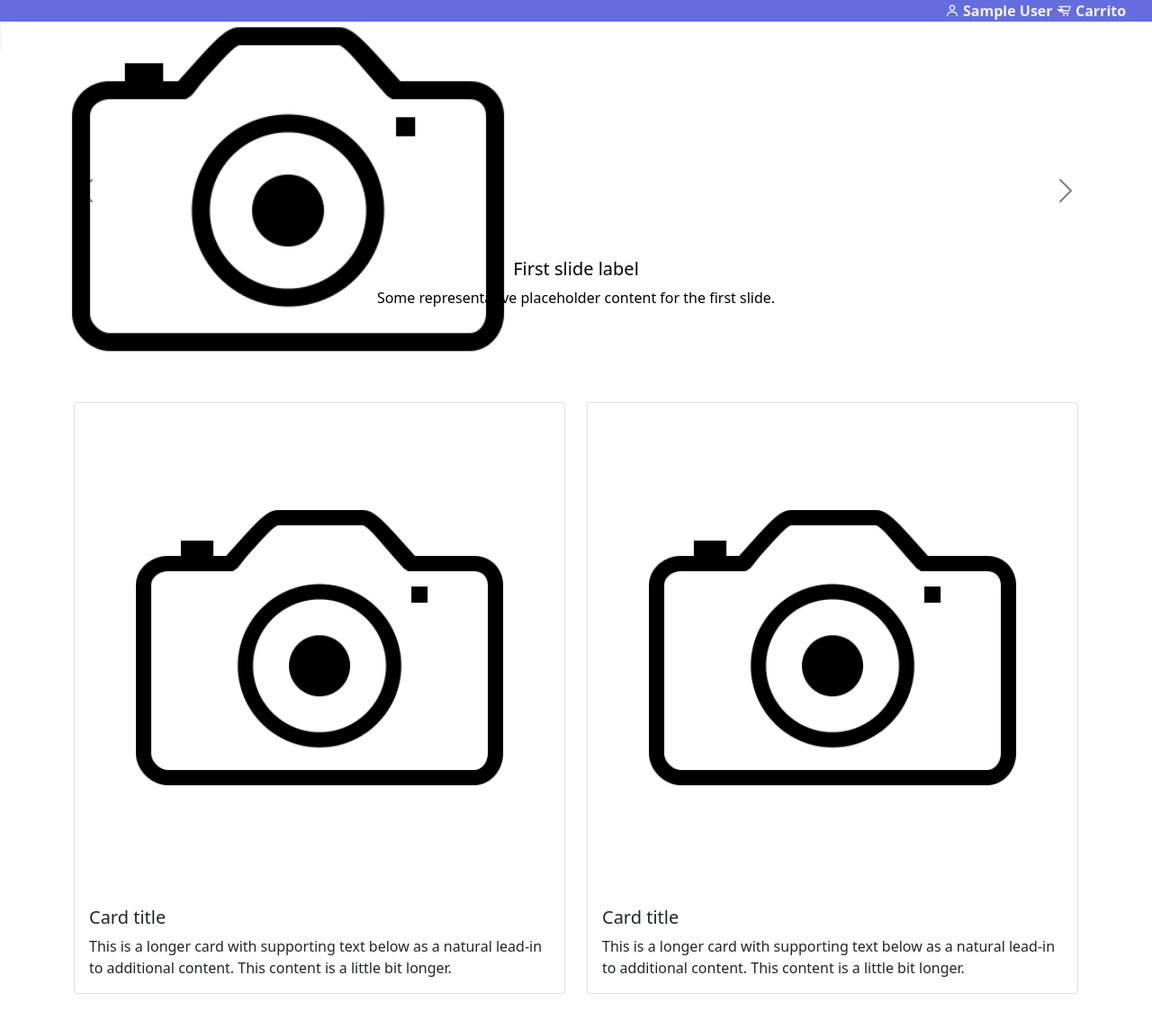
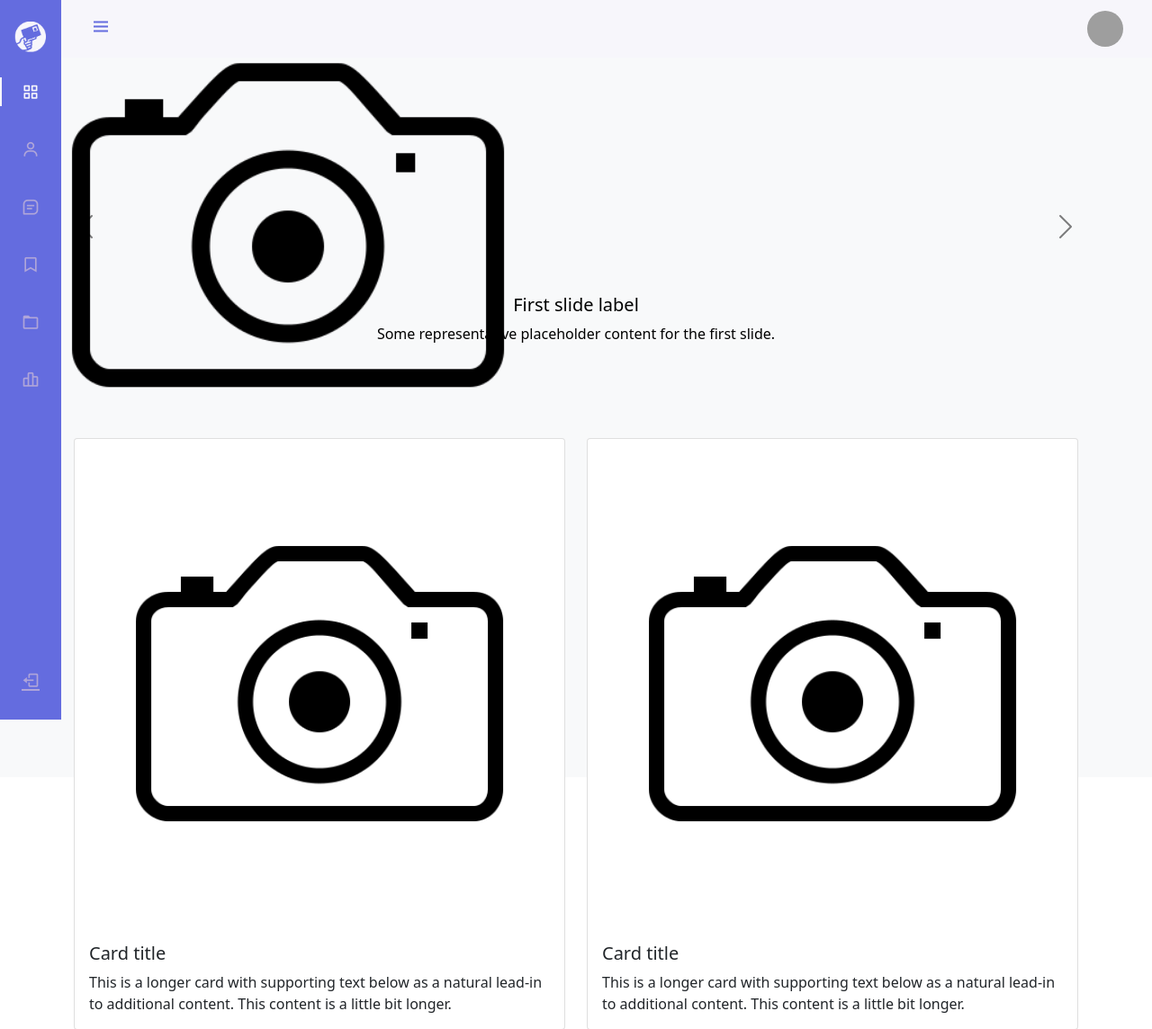
Before and after one commit to joellpz/confid, a PHP site: page / in a window 1280 px wide. Shown: the top 1144 px of the page at 90% size. Run offline with PHP 8.4, Linux system fonts and the light colour scheme; the visitor is signed in with stand-in values (Sample User, id 1); tables that the repository leaves empty or names only in its code hold one stand-in row (values such as "Sample post"); some libraries are stand-ins or nearby versions; grey boxes are pictures that could not be loaded.

Commit message:
Inicio session y diferentes headers funcionando

```diff
--- a/header.php
+++ b/header.php
@@ -37,7 +37,33 @@
     </div>
 </header>
 -->
-<?php session_start(); ?>
+<?php
+    session_start();
+    $trabajador = false;
+    $cliente = false;
+    require 'php/config.php';
+
+    if(isset($_SESSION['user_id'])){
+        $consulta_trabajadores = "SELECT idUsuario FROM trabajadores WHERE idUsuario = '$_SESSION[user_id]'";
+        $trabajadores = mysqli_query($conn, $consulta_trabajadores);
+        $row_trab = mysqli_fetch_array($trabajadores);
+        if($row_trab){
+            $trabajador = true;
+            $cliente = false;
+        }else{
+            $consulta_clientes = "SELECT idUsuario FROM clientes WHERE idUsuario = '$_SESSION[user_id]'";
+            $clientes = mysqli_query($conn, $consulta_clientes);
+            $row_cli = mysqli_fetch_array($clientes);
+            if ($row_cli){
+                $cliente = true;
+                $trabajador = false;
+            }
+        }
+    }
+
+
+
+?>
 <style>
 
     .in-se{
@@ -54,7 +80,81 @@
 
 </style>
 <header>
-    <?php if (!isset($_SESSION['user_id'])) { ?>
+    <?php
+        if ($cliente) {
+    ?>
+        <div class="flex-row navbar-nav ms-auto justify-content-end top-container">
+            <div class="dropdown">
+                <a class=" link px-3 d-flex align-items-center dropdown-toggle" href="#" role="button" id="dropdownMenuLink" data-bs-toggle="dropdown" aria-expanded="false">
+                    <i class='bx bx-user px-1'></i>
+                    <span class="d-none d-md-inline-block"><?php echo $_SESSION['user_name']; ?></span>
+                </a>
+                <div class="dropdown-menu">
+                    <a class="dropdown-item" href="#">Action</a>
+                    <a class="dropdown-item" href="#">Another action</a>
+                    <div class="dropdown-divider"></div>
+                    <a class="dropdown-item" href="/php/signout.php">Cerrar Sesión</a>
+                </div>
+            </div>
+            <a class=" link px-3 d-flex align-items-center" href="#">
+                <i class="bx bx-cart-alt px-1"></i>
+                <span class="d-none d-md-inline-block">Carrito</span>
+            </a>
+        </div>
+
+    <?php
+        } else if ($trabajador) {
+    ?>
+        <section class="admin_body" id="body-pd">
+            <script src="/js/header_show.js"></script>
+            <header class="header" id="header">
+                <div class="header_toggle"> <i class='bx bx-menu' id="header-toggle"></i> </div>
+                <div class="header_img"> <img src="https://i.imgur.com/hczKIze.jpg" alt=""> </div>
+            </header>
+            <div class="l-navbar" id="nav-bar">
+                <nav class="nav">
+                    <div>
+                        <a href="#" class="nav_logo">
+                            <img src="/img/logo/white-icono-logo-CONFID.png" width="35px">
+                            <span class="nav_logo-name">C O N F I D</span>
+                        </a>
+                        <div class="nav_list">
+                            <a href="#" class="nav_link active">
+                                <i class='bx bx-grid-alt nav_icon'></i>
+                                <span class="nav_name">Pagina Principal</span>
+                            </a>
+                            <a href="#" class="nav_link">
+                                <i class='bx bx-user nav_icon'></i>
+                                <span class="nav_name">Usuarios</span>
+                            </a>
+                            <a href="#" class="nav_link">
+                                <i class='bx bx-message-square-detail nav_icon'></i>
+                                <span class="nav_name">Messages</span>
+                            </a>
+                            <a href="#" class="nav_link">
+                                <i class='bx bx-bookmark nav_icon'></i>
+                                <span class="nav_name">Bookmark</span>
+                            </a>
+                            <a href="#" class="nav_link">
+                                <i class='bx bx-folder nav_icon'></i>
+                                <span class="nav_name">Pedidos</span>
+                            </a>
+                            <a href="#" class="nav_link">
+                                <i class='bx bx-bar-chart-alt-2 nav_icon'></i>
+                                <span class="nav_name">Stats</span>
+                            </a>
+                        </div>
+                    </div>
+                    <a href="php/signout.php" class="nav_link">
+                        <i class='bx bx-log-out nav_icon'></i>
+                        <span class="nav_name">SignOut</span>
+                    </a>
+                </nav>
+            </div>
+        </section>
+    <?php
+        } else {
+    ?>
         <div class="flex-row navbar-nav ms-auto justify-content-end top-container">
             <div class="dropdown">
                 <a class=" link px-3 d-flex align-items-center dropdown-toggle" href="#" role="button" id="dropdownMenuLink" data-bs-toggle="dropdown" aria-expanded="false">
@@ -90,25 +190,6 @@
                 <span class="d-none d-md-inline-block">Carrito</span>
             </a>
         </div>
-    <?php } else { ?>
-            <div class="flex-row navbar-nav ms-auto justify-content-end top-container">
-                <div class="dropdown">
-                    <a class=" link px-3 d-flex align-items-center dropdown-toggle" href="#" role="button" id="dropdownMenuLink" data-bs-toggle="dropdown" aria-expanded="false">
-                        <i class='bx bx-user px-1'></i>
-                        <span class="d-none d-md-inline-block"><?php echo $_SESSION['user_name']; ?></span>
-                    </a>
-                    <div class="dropdown-menu">
-                <a class="dropdown-item" href="#">Action</a>
-                <a class="dropdown-item" href="#">Another action</a>
-                <div class="dropdown-divider"></div>
-                <a class="dropdown-item" href="/php/signout.php">Cerrar Sesión</a>
-    </div>
-    </div>
-                <a class=" link px-3 d-flex align-items-center" href="#">
-                    <i class="bx bx-cart-alt px-1"></i>
-                    <span class="d-none d-md-inline-block">Carrito</span>
-                </a>
-            </div>
-    <?php } ?>
+    <?php }?>
 
 </header>
--- a/header_admin.html
+++ b/header_admin.html
@@ -15,7 +15,7 @@
 
 <html>
 <html>
-    <body class="admin_body" id="body-pd">
+    <section class="admin_body" id="body-pd">
         <script src="/js/header_show.js"></script>
         <header class="header" id="header">
             <div class="header_toggle"> <i class='bx bx-menu' id="header-toggle"></i> </div>
@@ -64,5 +64,5 @@
         <div class="height-100 bg-light">
             <h4>Main Components</h4>
         </div>
-    </body>
+    </section>
 </html>
--- a/index.php
+++ b/index.php
@@ -27,6 +27,7 @@
     </style>
     <body>
         <?php include_once 'header.php'; ?>
+        <div class="height-100 bg-light">
         <div id="carouselExampleControls" class="carousel slide carousel-dark" data-bs-ride="carousel"> <!-- Las imagenes deberian tener el mismo tamaño o proporción. Tener en cuenta al escoger las imagenes el color del carousel-->
             <div class="carousel-inner">
                 <div class="carousel-item active">
@@ -134,5 +135,6 @@
             </div>
         </div>
         </div>
+        </div>
     </body>
 </html>
--- a/style/style.css
+++ b/style/style.css
@@ -180,7 +180,7 @@
         width: calc(var(--nav-width) + 156px)
     }
 
-    .body-pd {
+    .admin_body {
         padding-left: calc(var(--nav-width) + 188px)
     }
 }
```
Also changed, not shown: php/login.php (+4 -4 lines).
